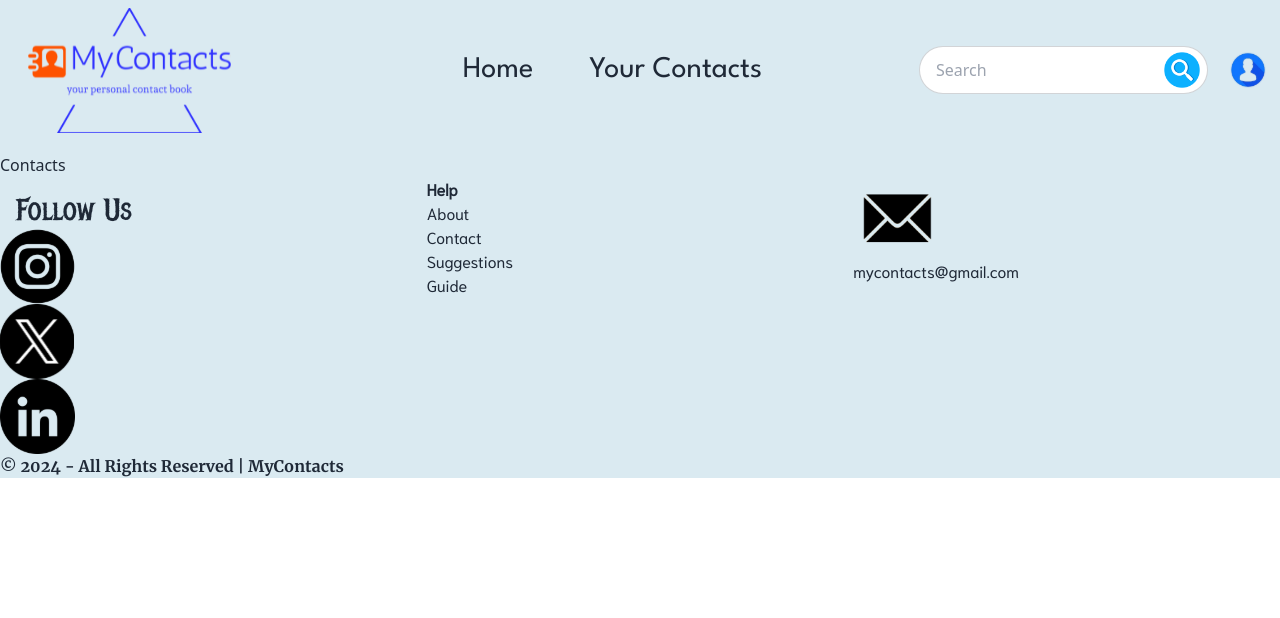
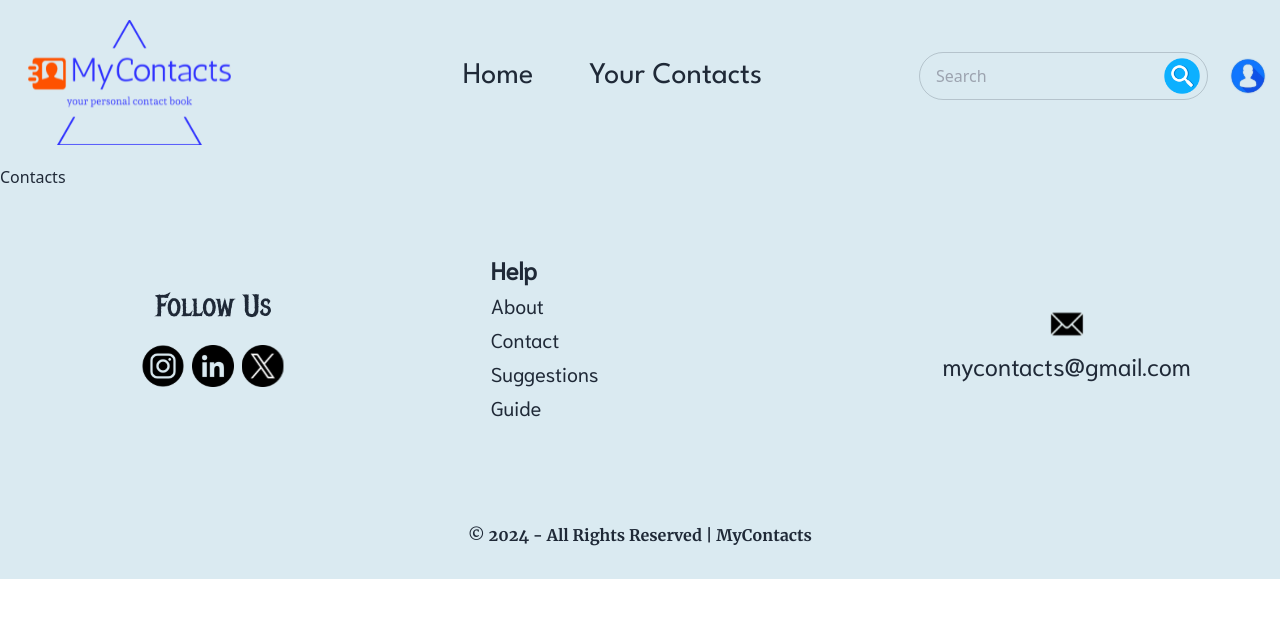
Before and after one commit to TarunPrajapati-9/MyContacts, a React (Vite) app in the folder client/: page /contacts in a window 1280 px wide. Shown: the top 618 px of the page. Built offline with nearby package versions, Linux system fonts and the light colour scheme.

Commit message:
Footer Completed

```diff
--- /dev/null
+++ b/client/src/components/ContactCard.tsx
@@ -0,0 +1,10 @@
+const ContactCard = () => {
+  return (
+    <div>
+      ContactCard
+      <p>Hello</p>
+    </div>
+  );
+};
+
+export default ContactCard;
--- a/client/src/components/Footer.tsx
+++ b/client/src/components/Footer.tsx
@@ -1,40 +1,65 @@
+import { Link } from "react-router-dom";
 import { logo, help } from "../constants/footer";
 
 const Footer = () => {
   const date = new Date();
+
+  const navigateUrl = (url: string) => {
+    window.open(url, "_blank");
+  };
   return (
     <>
-      <div className="flex justify-between">
+      <div className="flex justify-between select-none">
         {/* Follow Section */}
-        <div className="w-1/3 justify-center">
-          <div className="font-contentTitle text-3xl mt-4 px-4">Follow Us</div>
+        <div className="w-1/3 flex flex-col items-center justify-center p-16">
+          <p className="font-contentTitle text-3xl mt-4 px-4">Follow Us</p>
           {/* Logo section */}
-          <div>
+          <div className="flex my-4">
             {logo.map((logo, index) => (
-              <img key={index} src={logo.url} alt={logo.alt} />
+              <img
+                key={index}
+                src={logo.url}
+                alt={logo.alt}
+                className="px-1 w-[50px] h-[50px] cursor-pointer hover:opacity-85"
+                onClick={() => {
+                  navigateUrl(logo.navigateUrl);
+                }}
+              />
             ))}
           </div>
         </div>
 
         {/* Help Section */}
-        <div className="w-1/3">
-          <p className="font-footer font-bold">Help</p>
-          <ul className="list-none font-footer">
+        <div className="w-1/3 p-16">
+          <p className="font-footer font-bold text-2xl">Help</p>
+          <ul className="list-none font-footer text-xl">
             {help.map((item) => (
-              <li key={item}>{item}</li>
+              <li key={item} className="my-1.5 hover:opacity-80 cursor-pointer">
+                <Link to="/" key={item}>
+                  {item}
+                </Link>
+              </li>
             ))}
           </ul>
         </div>
 
         {/* Email Section */}
-        <div className="w-1/3">
-          <img src="./src/assets/icons/email.svg" alt="Email Logo" />
-          <p className="font-footer">mycontacts@gmail.com</p>
+        <div className="w-1/3 p-16 flex flex-col items-center justify-center">
+          <a href="mailto:mycontacts@gmail.com">
+            <img
+              src="./src/assets/icons/email.svg"
+              alt="Email Logo"
+              className="px-1 w-[50px] h-[50px] cursor-pointer hover:opacity-85"
+            />
+          </a>
+          <p className="font-footer text-center text-2xl">
+            mycontacts@gmail.com
+          </p>
         </div>
       </div>
 
       {/* CopyRight Section */}
-      <div className="font-title">
+      <div className="font-title text-center p-8">
         &copy; {date.getFullYear()} - All Rights Reserved | MyContacts
       </div>
     </>
--- a/client/src/components/Home.tsx
+++ b/client/src/components/Home.tsx
@@ -42,7 +42,7 @@ const Home = () => {
         <p className="font-contentTitle text-2xl">
           Sign up now to get started!
         </p>
-        <button className="btn btn-neutral mx-4 w-36">Sign Up</button>
+        <button className="btn btn-outline btn-info mx-4 w-36">Sign Up</button>
       </div>
       <hr className="border-separate border-black mt-6" />
 
--- a/client/src/components/NavBar.tsx
+++ b/client/src/components/NavBar.tsx
@@ -9,7 +9,7 @@ export default function NavBar() {
         <img
           src="/logo.svg"
           alt="logo"
-          className="pointer-events-none select-none px-5"
+          className="pointer-events-none select-none px-5 mt-3"
           height={150}
           width={243}
         />
@@ -21,7 +21,7 @@ export default function NavBar() {
             <li key={item.name} className="inline-block ml-6">
               <Link
                 to={item.link}
-                className="font-navItems text-3xl hover:bg-transparent hover:opacity-85"
+                className="font-navItems text-3xl hover:bg-transparent hover:opacity-80"
               >
                 {item.name}
               </Link>
@@ -35,12 +35,12 @@ export default function NavBar() {
           <input
             type="text"
             placeholder="Search"
-            className="input input-bordered pr-10 w-24 md:w-auto rounded-badge"
+            className="input input-bordered pr-10 w-24 md:w-auto rounded-badge bg-transparent"
           />
           <img
             src="./src/assets/icons/search.png"
             alt="Search Icon"
-            className="absolute top-1/2 right-2 transform -translate-y-1/2 w-9 h-9 text-gray-400 hover:h-10 hover:w-10"
+            className="absolute top-1/2 right-2 transform -translate-y-1/2 w-9 h-9 text-gray-400 cursor-pointer hover:opacity-80"
           />
         </div>
         <div role="button" className="btn btn-ghost btn-circle avatar">
--- a/client/src/constants/footer.ts
+++ b/client/src/constants/footer.ts
@@ -2,14 +2,17 @@ export const logo = [
   {
     url: "./src/assets/icons/instagram.svg",
     alt: "Instagram",
+    navigateUrl: "https://www.instagram.com/kathiyawadi__09",
+  },
+  {
+    url: "./src/assets/icons/linkedin.svg",
+    alt: "Linkedin",
+    navigateUrl: "https://www.linkedin.com/in/tarun-prajapati-82686024a",
   },
   {
     url: "./src/assets/icons/twitter.svg",
     alt: "Twitter",
-  },
-  {
-    url: "./src/assets/icons/linkedin.svg",
-    alt: "Linkedin",
+    navigateUrl: "https://x.com/tarun_912?t=PMSoPOVix5eQIAinxGQfaQ&s=35",
   },
 ];
 
```
